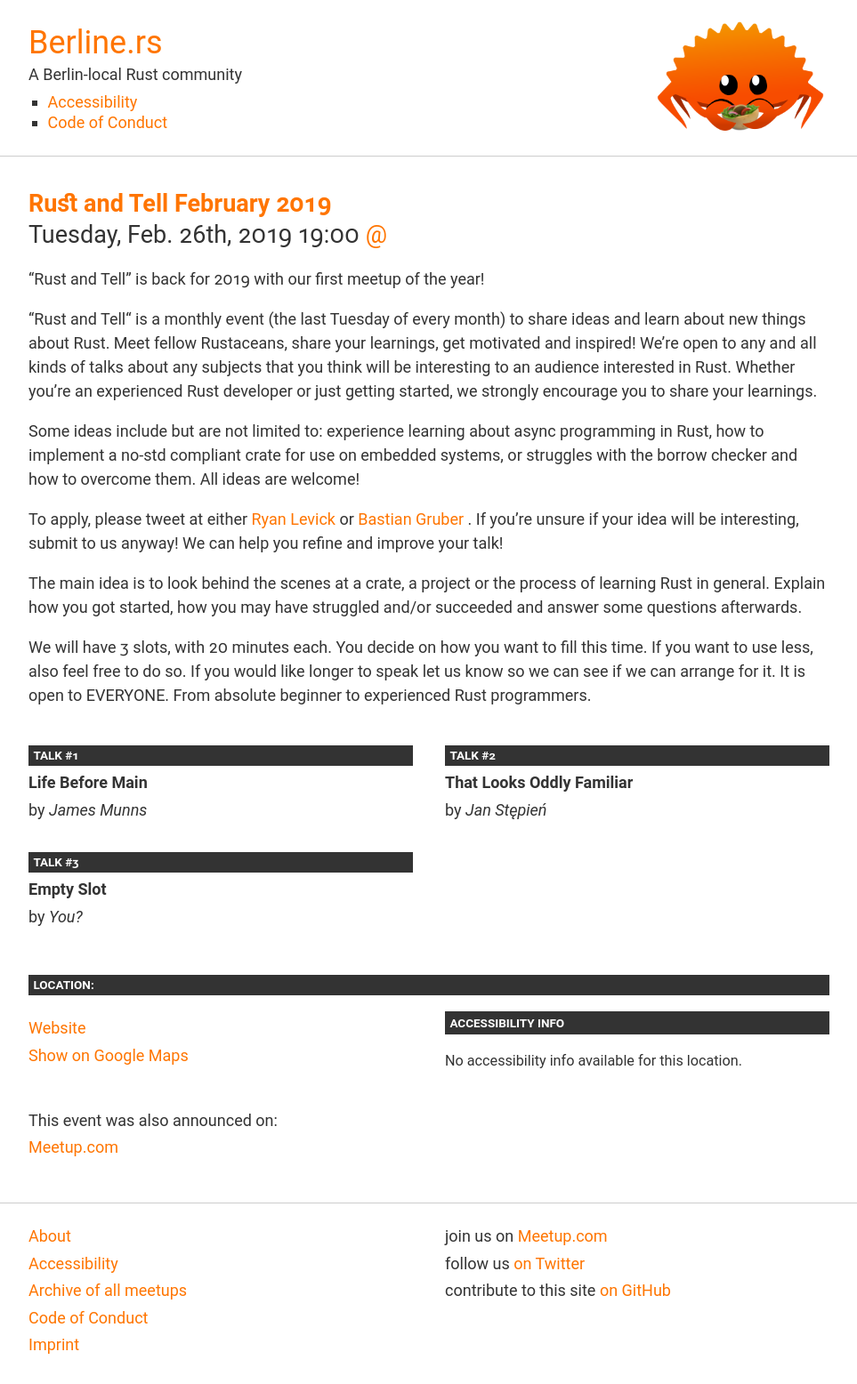
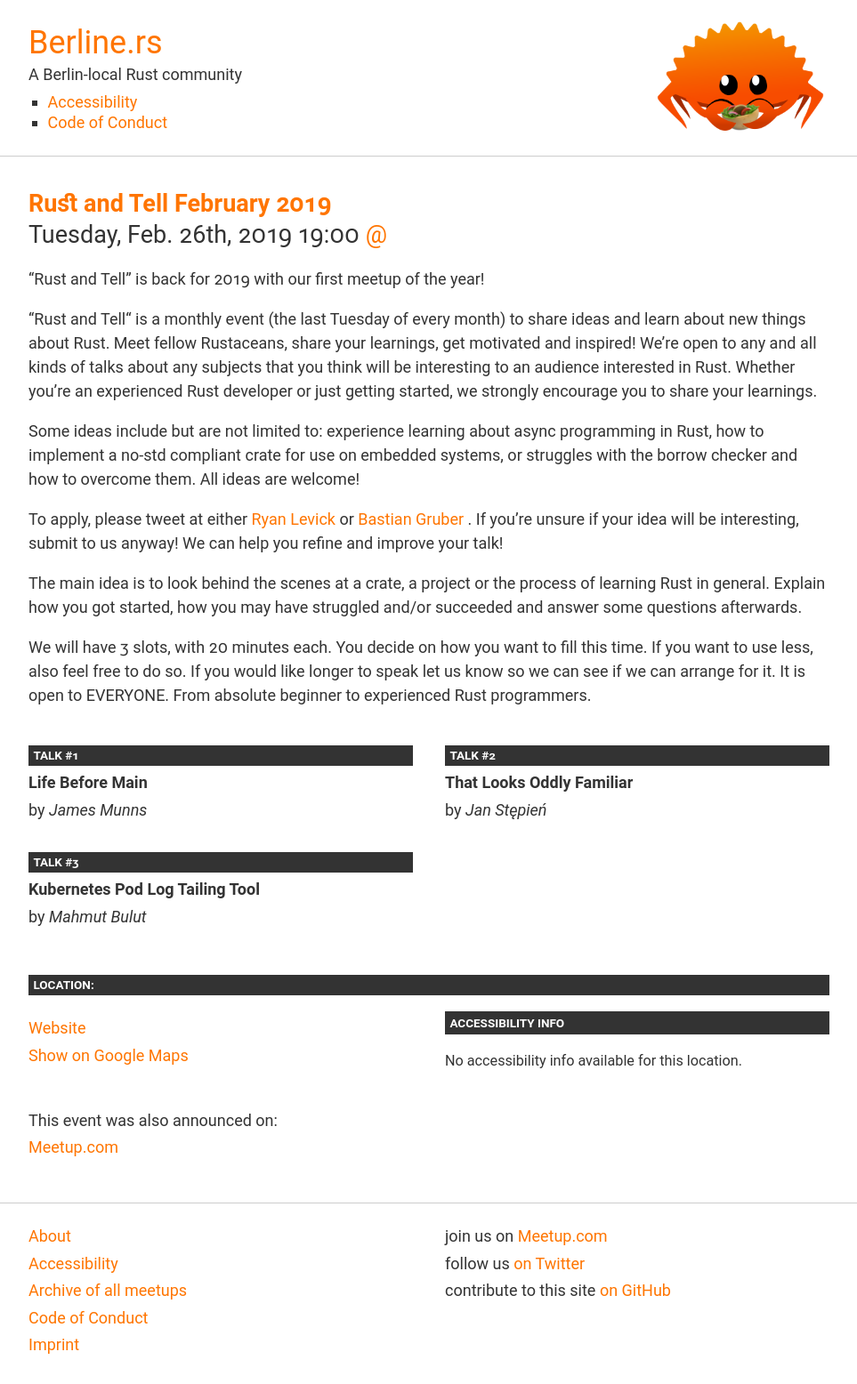
Before and after one commit to berlinrs/berline.rs, a Jekyll site: the page built from _posts/2019-02-26-rust-and-tell-feb-2019.md, in a window 1280 px wide. Shown: the whole page at 89% size, without its empty margins (158-1121 px from the left). Built offline with Jekyll 4.4.1, drawn with Linux system fonts in a browser that asks for light colours.

Commit message:
Include title of third talk

```diff
--- a/_posts/2019-02-26-rust-and-tell-feb-2019.md
+++ b/_posts/2019-02-26-rust-and-tell-feb-2019.md
@@ -12,9 +12,9 @@ talks:
 - title: "That Looks Oddly Familiar"
   speaker:
     name: "Jan Stępień"
-- title: "Empty Slot"
+- title: "Kubernetes Pod Log Tailing Tool"
   speaker:
-    name: "You?"
+    name: "Mahmut Bulut"
 ---
 
 "Rust and Tell" is back for 2019 with our first meetup of the year!
```
